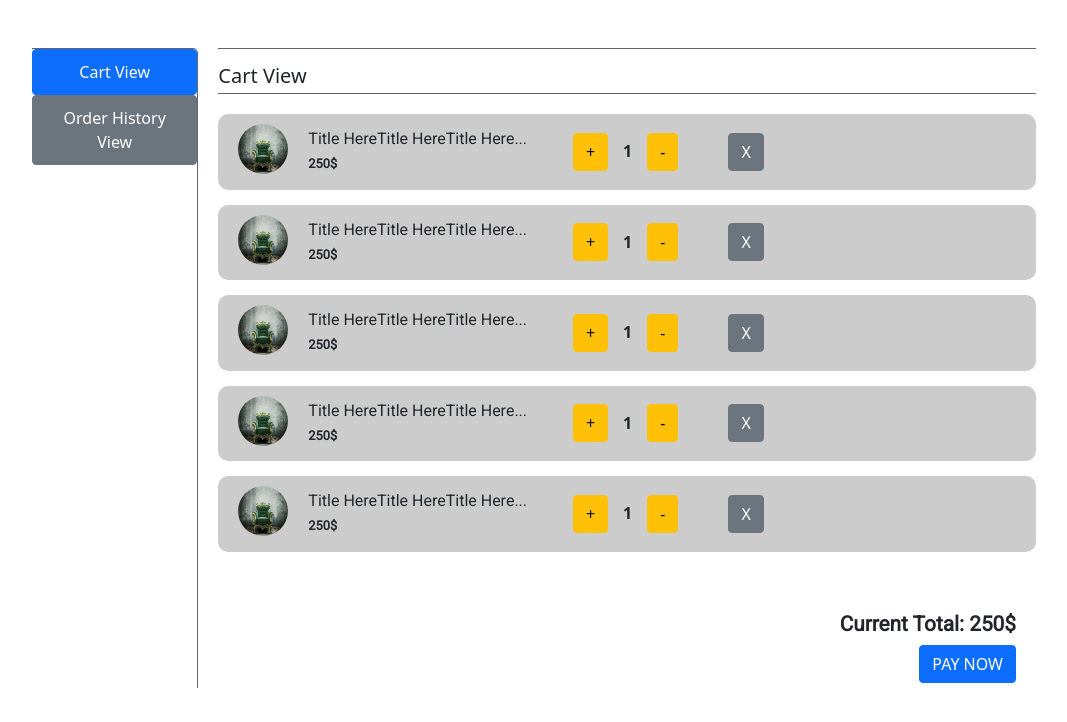
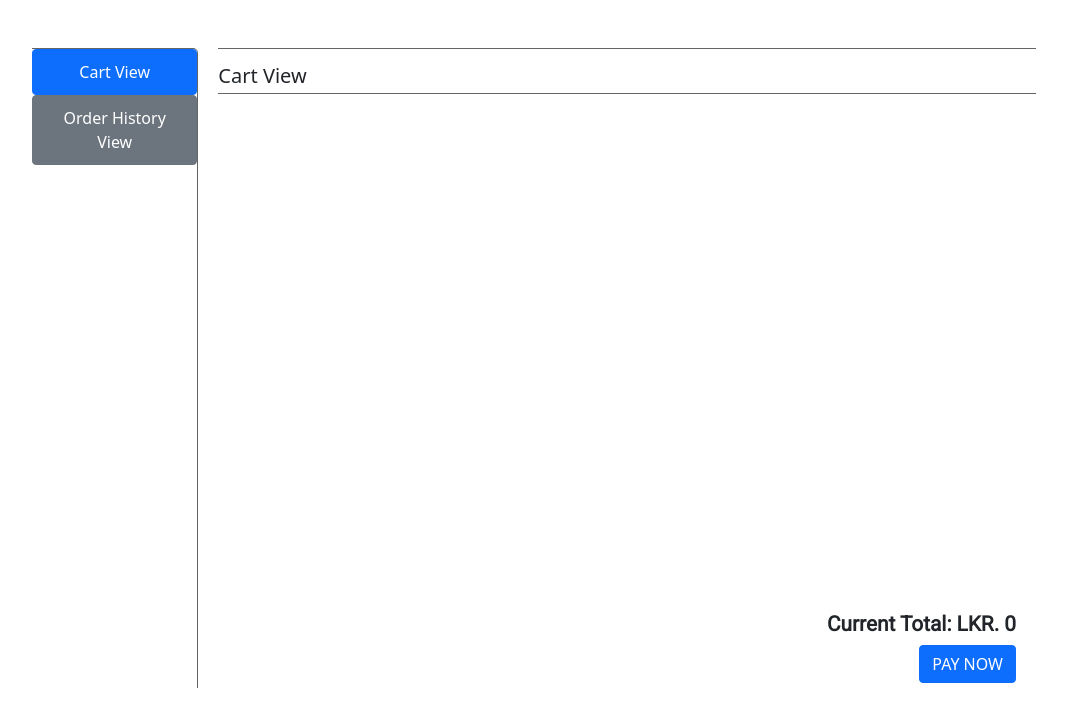
Before and after one commit to DinukaNimesh/gadjetmart-e-commerce-web, a React (Create React App) app: page /cart in a window 1280 px wide. Shown: the top 722 px of the page, without its empty margins (96-1163 px from the left). Built offline with nearby package versions, Linux system fonts and the light colour scheme; what redux-debounced would draw is missing.

Commit message:
CardView completed without 'pay now' button functionality

```diff
--- a/src/components/Cart/CartView.js
+++ b/src/components/Cart/CartView.js
@@ -1,34 +1,79 @@
 // ** core
-import React, { useState } from 'react';
+import React, {useEffect, useState} from 'react';
 // ** css
 import '../../css/components/Cart/CartView.css';
 // ** external components
-import { Button, Badge } from 'reactstrap';
-import { ToastContainer } from 'react-toastify';
-import { showFailedToast, showSuccessToast } from '../../config/showToast';
+import {Button} from 'reactstrap';
 import ListItem from './ListItem';
+import {useSelector} from "react-redux";
 
 function CartView() {
+    let cart = useSelector(state => state.cartState.cart);
+    const [totalPrice, setTotalPrice] = useState([]);
+    const [finalPrice, setFinalPrice] = useState(0);
+
+
+    // useEffect(() => {
+    //     let temp = {}
+    //     let arr = [];
+    //     if (cart !=null) {
+    //         cart.map(item => {
+    //             temp = {};
+    //             temp[item.name] = ''
+    //             arr.push(temp)
+    //         });
+    //     }
+    //
+    //     // setTotal(arr);
+    //     console.log(arr)
+    // }, [cart]);
+
+    useEffect(() => {
+        let tot = 0;
+        totalPrice.map(item => {
+            tot += Number(item.total)
+        })
+
+        setFinalPrice(tot);
+    }, [totalPrice]);
+
+
+    const totalPriceHandler = (data) => {
+        let {total, id} = data;
+        let temp = [...totalPrice];
+
+        // unique data
+        let filter = temp.filter(item => !(item.id ===id));
+
+         filter.push(data);
+
+         setTotalPrice(filter);
+
+    }
+
     return (
         <>
 
             <h5 id='cart-middle-panel-title'>Cart View</h5>
 
             <section id='cart-item-list-container'>
-                                <ListItem />
-                                <ListItem />
-                                <ListItem />
-                                <ListItem />
-                                <ListItem />
-                                <ListItem />
-                                <ListItem />
-                                <ListItem />
-                                <ListItem />
-                                <ListItem />
+                {
+                    cart && cart.map((item, index) => {
+                        console.log(item)
+                        return <ListItem key={index}
+                                         id={index}
+                                         image={item.images[0]}
+                                         title={item.name}
+                                         price={item.price}
+                                         setTotalPrice={totalPriceHandler}
+                                         data={item}/>
+                    })
+                }
+
             </section>
 
             <footer id='middle-panel-footer'>
-                                <h6 id='middle-panel-footer-total'>Current Total: 250$</h6>
+                <h6 id='middle-panel-footer-total'>Current Total: LKR. {finalPrice}</h6>
                 <Button
                     id='checkout-button'
                     color='primary'
--- a/src/components/Cart/ListItem.js
+++ b/src/components/Cart/ListItem.js
@@ -1,29 +1,62 @@
 // ** core
-import React, { useState } from 'react';
+import React, {useEffect, useState} from 'react';
 // ** css
 import '../../css/components/Cart/ListItem.css';
 // ** external components
-import { Button, Badge } from 'reactstrap';
-import { ToastContainer } from 'react-toastify';
-import { showFailedToast, showSuccessToast } from '../../config/showToast';
+import {Button} from 'reactstrap';
 
 function ListItem({
                       title = 'Title hereTitle hereTitle hereTitle hereTitle here',
                       price = '250$',
-        image = null
+                      image = null,
+                      data = null,
+                      id,
+                      setTotalPrice
                   }) {
 
 
     const [count, setcount] = useState(1);
+    const [total, setTotal] = useState(0);
+    const IMAGE = image ? image : require('../../assets/sample-f1.jpg')
+
+    useEffect(() => {
+        if (data) {
+            setcount(data.count);
+
+            priceHandler(data);
+        }
+    }, [data]);
+
+    useEffect(() => {
+        data && priceHandler(data);
+    }, [count]);
+
+    useEffect(() => {
+        setTotalPrice({total, id});
+    }, [total]);
+
+
+    const removeHandler = () => {
+
+    }
+
+    const priceHandler = (data) => {
+        let tot = Number(count) * Number(data.price)
+        setTotal(tot);
+    }
+
+
+    console.log(total)
+
 
 return (
     <main id='list-item-container'>
 
-                        <img src={require('../../assets/sample-f1.jpg')} id='list-item-image' />
+        <img src={IMAGE} alt='product image' id='list-item-image'/>
 
         <div id='list-item'>
             <h3 id='list-item-title'>{title.length < 30 ? title : (title.substring(0, 30) + "...")}</h3>
-                                <h3 id='list-item-price'>{price}</h3>
+            <h3 id='list-item-price'>LKR: {price}</h3>
         </div>
 
         <div id='action-list-item'>
@@ -43,7 +76,7 @@ function ListItem({
                 id='inc-dec-button'
                 color='warning'
                 onClick={() => {
-                                                count > 0 && setcount(val => val - 1);
+                    count > 1 && setcount(val => val - 1);
                 }}
             >
                 -
@@ -53,6 +86,7 @@ function ListItem({
             <Button
                 id='close-button'
                 color='secondary'
+                onClick={removeHandler}
             >
                 X
             </Button>
--- a/src/components/Home/CardItem.js
+++ b/src/components/Home/CardItem.js
@@ -27,7 +27,7 @@ function CardItem({
         setIsModalOpen(false);
 
         let temp = [];
-        if (cart) {
+        if (cart !=null) {
             temp = [...cart];
         }
 
--- a/src/views/LoginScreen.js
+++ b/src/views/LoginScreen.js
@@ -36,6 +36,7 @@ function LoginScreen() {
 
                 // ** store token
                await localStorage.setItem('token', JSON.stringify(result.token));
+               await localStorage.setItem('email', JSON.stringify(credential.username));
 
                // ** navigate to home
                 navigate && navigate('/home');
@@ -101,9 +102,9 @@ function LoginScreen() {
                         Let's Go
                     </Button>
 
-                    <label id='warning-text'>
-                        <b>WARNING: </b>
-                        Example@gmail.com is not a valid email address.</label>
+                    {/*<label id='warning-text'>*/}
+                    {/*    <b>WARNING: </b>*/}
+                    {/*    Example@gmail.com is not a valid email address.</label>*/}
                 </div>
             </div>
 
```
Lines whose indentation alone changed are shown as unchanged.
